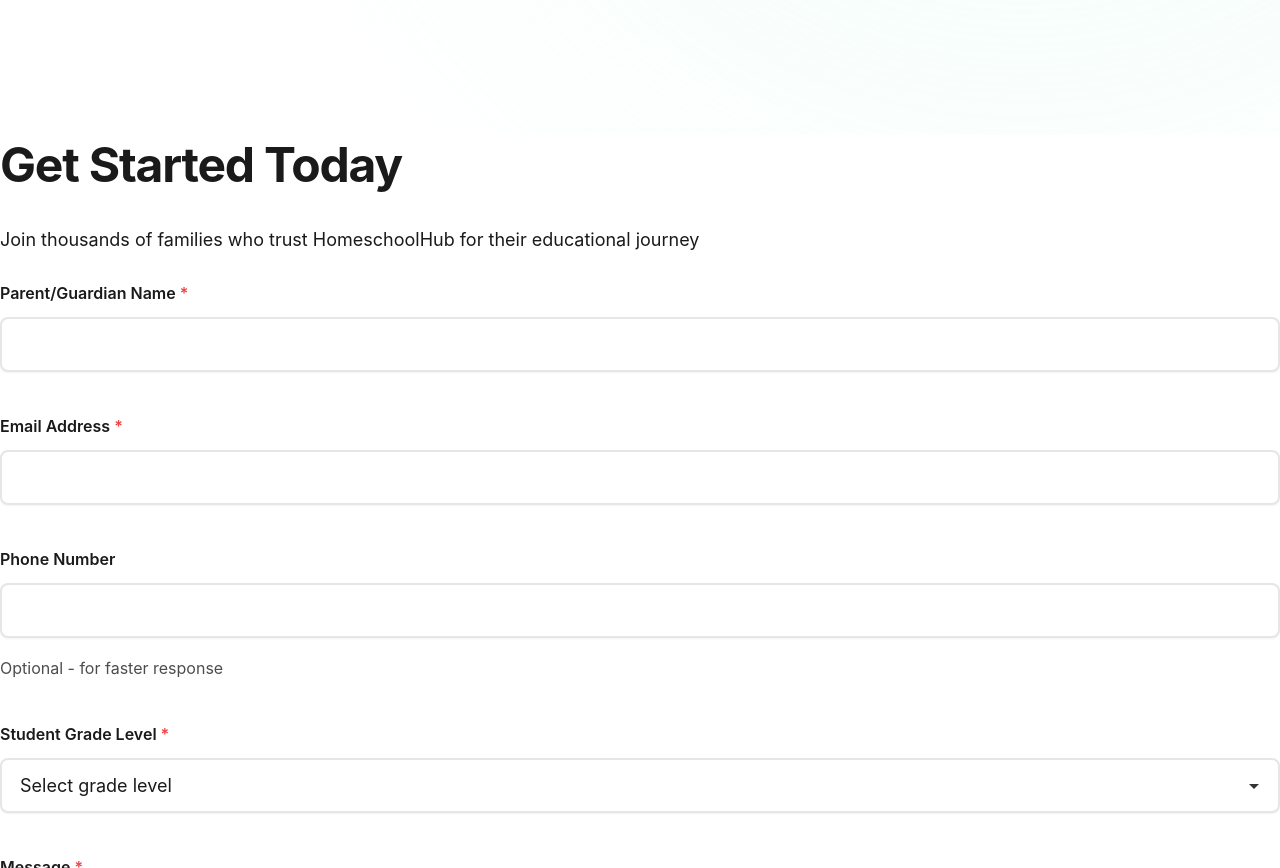
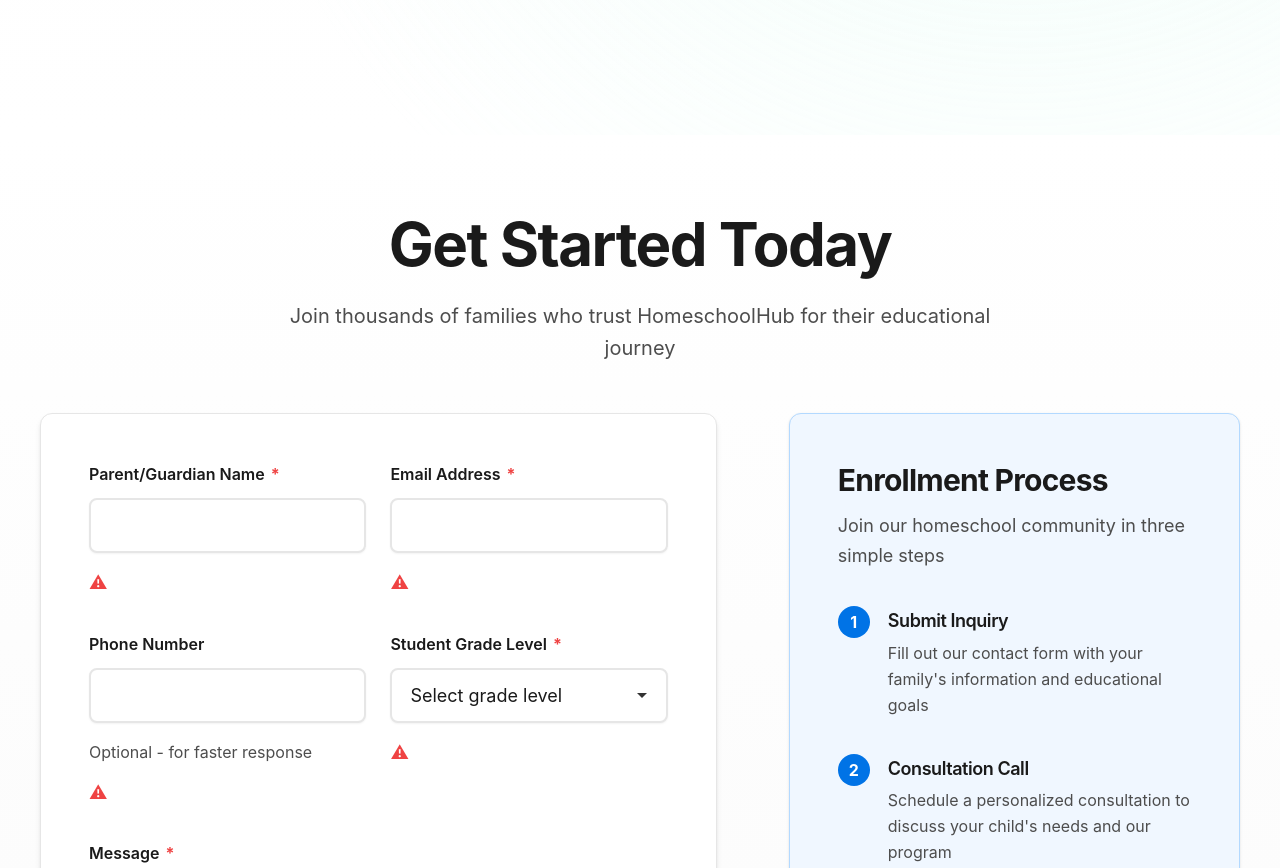
Before and after one commit to Sheyswaggz/proj_7ba-homeschoolhub-landing-page, a website: page src/index.html in a window 1280 px wide. Shown: the part 6820-7688 px from the top of the page. Drawn offline with Linux system fonts and the light colour scheme.

Commit message:
Update src/css/main.css for task: Implement Functional Contact Form with Validation

```diff
--- a/src/css/main.css
+++ b/src/css/main.css
@@ -26,3 +26,6 @@
 
 /* Testimonials Section Styles */
 @import url('./testimonials.css');
+
+/* Contact Section Styles */
+@import url('./contact.css');
```
